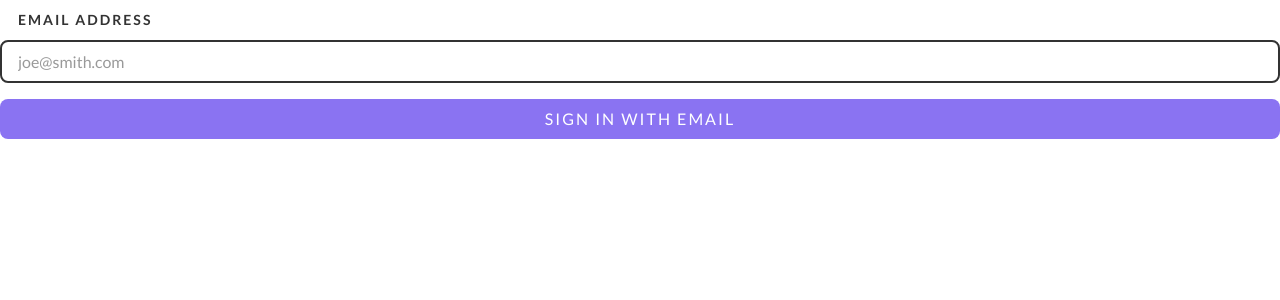
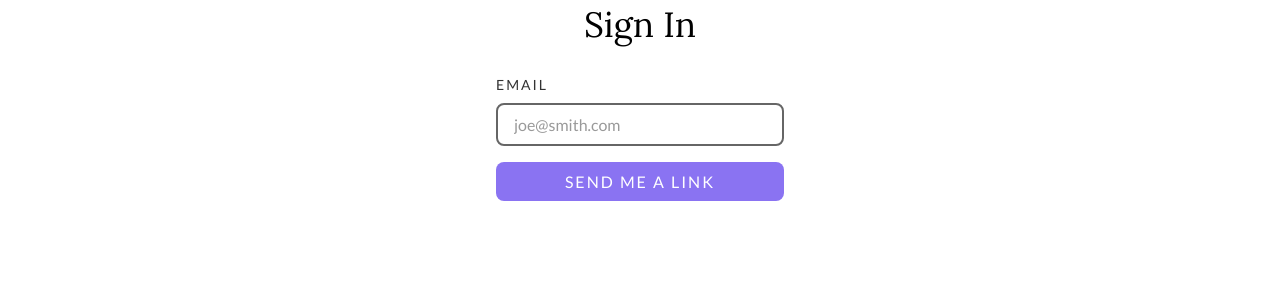
Before and after one commit to WillTheVideoMan/cog-tests-boilerplate, a Next.js app: page /auth/signin in a window 1280 px wide. Shown: the top 300 px of the page. Built offline with nearby package versions, Linux system fonts and the light colour scheme.

Commit message:
✨ Add custom sign-in pages.

```diff
--- a/src/components/Button/Button.js
+++ b/src/components/Button/Button.js
@@ -1,6 +1,6 @@
 import styled from 'styled-components';
 import PropTypes from 'prop-types';
-import { COLORS, SHADOWS } from '../../constants';
+import { COLORS } from '../../constants';
 import Spinner from '../Spinner';
 
 const Wrapper = styled.button`
--- /dev/null
+++ b/src/components/FormikTextInput/FormikTextInput.js
@@ -0,0 +1,30 @@
+import PropTypes from 'prop-types';
+import { useField } from 'formik';
+import TextInput from '../TextInput';
+import SubtleError from '../SubtleError';
+
+const FormikTextInput = ({ ...props }) => {
+    const [field, meta] = useField(props);
+
+    return (
+        <>
+            <TextInput {...field} {...props} />
+            {meta.touched && meta.error && <SubtleError>{meta.error}</SubtleError>}
+        </>
+    );
+};
+
+FormikTextInput.propTypes = {
+    label: PropTypes.string,
+    variant: PropTypes.string,
+    disabled: PropTypes.bool,
+    name: PropTypes.string,
+    type: PropTypes.string,
+    placeholder: PropTypes.string
+};
+
+FormikTextInput.defaultProps = {
+    variant: 'default'
+};
+
+export default FormikTextInput;
--- /dev/null
+++ b/src/components/FormikTextInput/index.js
@@ -0,0 +1 @@
+export { default } from './FormikTextInput';
--- a/src/components/GlobalStyle/GlobalStyle.js
+++ b/src/components/GlobalStyle/GlobalStyle.js
@@ -62,11 +62,14 @@ const GlobalStyles = createGlobalStyle`
       outline: 4px solid transparent;
     }
     html, body, #__next {
-        min-height: 100%;
+        height: 100%;
     }
     #__next {
         isolation: isolate;
     }
+    a {
+      color: ${COLORS.secondary.default};
+    }
 `;
 
 export default GlobalStyles;
--- /dev/null
+++ b/src/components/MaxWidthWrapper/MaxWidthWrapper.js
@@ -0,0 +1,11 @@
+import styled from 'styled-components';
+
+const MaxWidthWrapper = styled.div`
+    max-width: 1024px;
+    padding-left: 24px;
+    padding-right: 24px;
+    margin-left: auto;
+    margin-right: auto;
+`;
+
+export default MaxWidthWrapper;
--- /dev/null
+++ b/src/components/MaxWidthWrapper/index.js
@@ -0,0 +1 @@
+export { default } from './MaxWidthWrapper';
--- /dev/null
+++ b/src/components/SubtleError/SubtleError.js
@@ -0,0 +1,10 @@
+import styled from 'styled-components';
+import { COLORS } from '../../constants';
+
+const SubtleError = styled.div`
+    font-size: ${14 / 16}rem;
+    color: ${COLORS.bad.default};
+    margin-top: 8px;
+`;
+
+export default SubtleError;
--- /dev/null
+++ b/src/components/SubtleError/index.js
@@ -0,0 +1 @@
+export { default } from './SubtleError';
--- a/src/components/TextInput/TextInput.js
+++ b/src/components/TextInput/TextInput.js
@@ -1,7 +1,6 @@
 import styled from 'styled-components';
 import PropTypes from 'prop-types';
-import { COLORS, SHADOWS } from '../../constants';
-import { useField } from 'formik';
+import { COLORS } from '../../constants';
 
 const Wrapper = styled.div`
     display: flex;
@@ -10,28 +9,24 @@ const Wrapper = styled.div`
 
 const FormLabel = styled.label`
     font-size: ${14 / 16}rem;
-    font-weight: 700;
     text-transform: uppercase;
     letter-spacing: 2px;
-    padding: 10px ${16 + 2}px;
     color: var(--input-color);
-`;
-
-const FormError = styled.div`
-    font-size: ${14 / 16}rem;
-    font-weight: 700;
-    padding: 10px ${16 + 2}px;
-    color: var(--input-color--error);
+    margin-bottom: 8px;
 `;
 
 const Input = styled.input`
     padding: 8px 16px;
     border: none;
     border-radius: 8px;
-    border: 2px solid var(--input-color);
+    border: 2px solid var(--input-border-color);
     font-size: ${16 / 16}rem;
     color: var(--input-color);
     cursor: var(--input-cursor);
+
+    &:hover {
+        border-color: var(--input-border-color--hover);
+    }
 
     &::placeholder {
         color: var(--input-placeholder-color);
@@ -42,12 +37,16 @@ const VARIANTS = {
     default: {
         '--input-color': COLORS.grey[200],
         '--input-placeholder-color': COLORS.grey[600],
-        '--input-color--error': COLORS.bad.default
+        '--input-color--error': COLORS.bad.default,
+        '--input-border-color': COLORS.grey[400],
+        '--input-border-color--hover': COLORS.grey[200]
     },
     ghost: {
         '--input-color': COLORS.grey[600],
         '--input-placeholder-color': COLORS.grey[600],
-        '--input-color--error': COLORS.grey[600]
+        '--input-color--error': COLORS.grey[600],
+        '--input-border-color': COLORS.grey[600],
+        '--input-border-color--hover': COLORS.grey[600]
     }
 };
 
@@ -60,21 +59,19 @@ const TextInput = ({ label, variant, disabled, ...props }) => {
     const variantStyles = VARIANTS[variant];
     if (!variantStyles) throw new Error(`No input variant found for variant: ${variant}`);
 
-    const styled = { ...variantStyles, ...ACTIVE_STATES[disabled ? 'disabled' : 'inactive'] };
-
-    const [field, meta] = useField(props);
+    const styles = { ...variantStyles, ...ACTIVE_STATES[disabled ? 'disabled' : 'inactive'] };
 
     return (
-        <Wrapper style={styled}>
+        <Wrapper style={styles}>
             <FormLabel htmlFor={props.name}>{label}</FormLabel>
-            <Input {...field} {...props} disabled={disabled} />
-            {meta.touched && meta.error && <FormError>{meta.error}</FormError>}
+            <Input {...props} disabled={disabled} />
         </Wrapper>
     );
 };
 
 TextInput.propTypes = {
     label: PropTypes.string,
+    value: PropTypes.string,
     variant: PropTypes.string,
     disabled: PropTypes.bool,
     name: PropTypes.string,
--- a/src/pages/auth/signin.js
+++ b/src/pages/auth/signin.js
@@ -1,31 +1,68 @@
 import { getCsrfToken, signIn } from 'next-auth/client';
-import TextInput from '../../components/TextInput';
+import FormikTextInput from '../../components/FormikTextInput';
 import Spacer from '../../components/Spacer';
 import Button from '../../components/Button';
+import MaxWidthWrapper from '../../components/MaxWidthWrapper';
+import SubtleError from '../../components/SubtleError';
 import { Formik, Form } from 'formik';
 import * as Yup from 'yup';
+import styled from 'styled-components';
+import { useState } from 'react';
+import PropTypes from 'prop-types';
+import { useRouter } from 'next/router';
 
+const SignInWrapper = styled(MaxWidthWrapper)`
+    max-width: 336px;
+`;
+
+const SignInTitle = styled.h1`
+    font-size: 35px;
+    font-family: Lora, serif;
+    font-weight: 400;
+    text-align: center;
+`;
+
+const signInErrors = {
+    oauthsignin: 'Unable to sign in with external provider.',
+    oauthcallback: 'Unable to communicate with external provider.',
+    oauthcreateaccount: 'Unable to create an account with this external provider.',
+    emailcreateaccount: 'Unable to create an account with this email.',
+    callback: 'Unable to communicate with external provider.',
+    oauthaccountnotlinked: 'Unable to link external provider with existing account.',
+    emailsignin: 'Unable to sign in with email.',
+    credentialssignin: 'Unable to sign in with username and password.',
+    default: 'Unable to sign in.'
+};
 export default function SignIn({ csrfToken }) {
-    const result = signIn('email', { email: 'dude' });
-    console.log(result);
+    const [remoteError, setRemoteError] = useState(false);
+    const router = useRouter();
+
     return (
+        <SignInWrapper>
+            <SignInTitle>Sign In</SignInTitle>
+            <Spacer size={24} />
             <Formik
                 initialValues={{
                     email: '',
                     csrfToken: ''
                 }}
                 validationSchema={Yup.object({
-                email: Yup.string().email('Invalid email address').required('Required'),
-                csrfToken: Yup.string().required('Required')
+                    email: Yup.string().email('Invalid email address').required('Required')
                 })}
-            onSubmit={(values, { setSubmitting }) => {
-                console.log(values);
+                onSubmit={async (values, { setSubmitting, resetForm }) => {
+                    try {
+                        await signIn('email', { email: values.email, callbackUrl: '/' });
+                    } catch (e) {
+                        setRemoteError(true);
+                        resetForm(true);
                         setSubmitting(false);
+                        throw new Error('Unable to Sign In on the Client Side.');
+                    }
                 }}>
                 {(formik) => (
-                <Form method="post" action="/api/auth/signin/email">
-                    <TextInput
-                        label="Email Address"
+                    <Form>
+                        <FormikTextInput
+                            label="Email"
                             name="email"
                             type="email"
                             placeholder="joe@smith.com"
@@ -36,14 +73,27 @@ export default function SignIn({ csrfToken }) {
                             loading={formik.isSubmitting}
                             disabled={formik.isSubmitting}
                             fullWidth>
-                        Sign in with Email
+                            Send me a Link
                         </Button>
+                        {remoteError && (
+                            <SubtleError>
+                                We can&apos;t sign you in at the moment. Please try again later.
+                            </SubtleError>
+                        )}
+                        {router.query.error && (
+                            <SubtleError>{signInErrors[router.query.error]}</SubtleError>
+                        )}
                         <input name="csrfToken" type="hidden" defaultValue={csrfToken} />
                     </Form>
                 )}
             </Formik>
+        </SignInWrapper>
     );
 }
+
+SignIn.propTypes = {
+    csrfToken: PropTypes.string
+};
 
 // This is the recommended way for Next.js 9.3 or newer
 export async function getServerSideProps(context) {
```
Also changed, not shown: src/pages/api/auth/[...nextauth].js (+7 -0 lines), src/pages/auth/verify-request.js (added, +32 -0 lines), 30 other files (tests, documents, lock files or other folders). Lines whose indentation alone changed are shown as unchanged.
